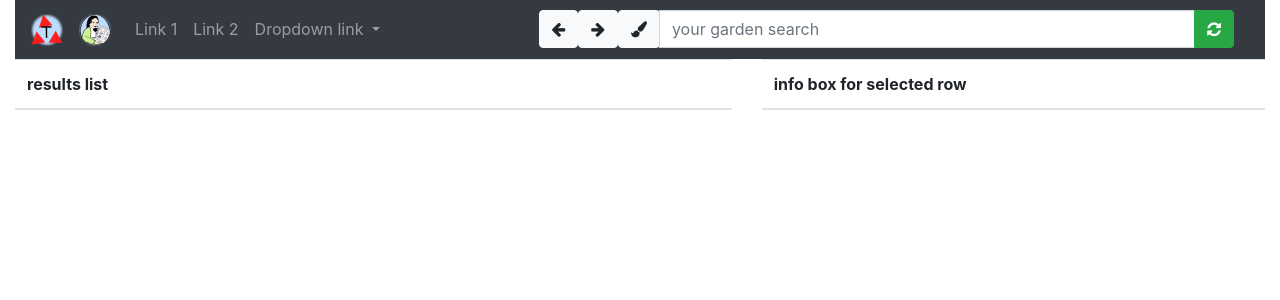
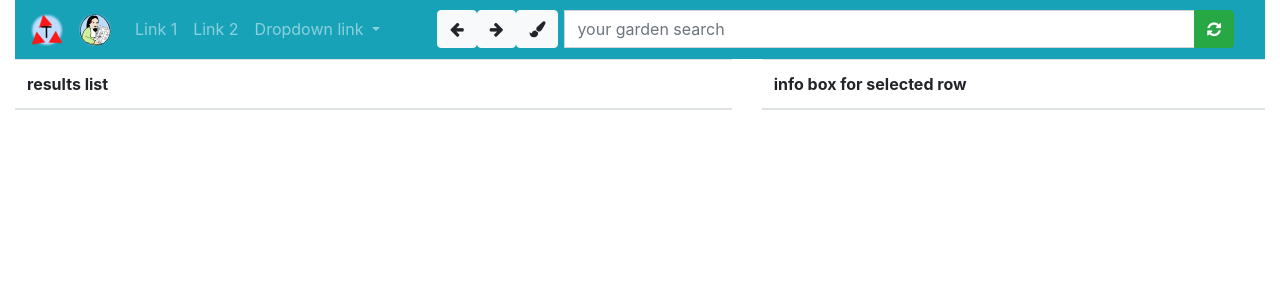
Before and after one commit to Ghini/server, a Django app: page /browse/ in a window 1280 px wide. Shown: the top 300 px of the page. Run offline with Django 3.2, Linux system fonts and the light colour scheme; lists and menus that the app fills with data are empty; some libraries are stand-ins or nearby versions.

Commit message:
work in progress, reorganizing navigation bar

```diff
--- a/browse/templates/index.html
+++ b/browse/templates/index.html
@@ -24,6 +24,17 @@
     <script src="{% static 'js/bootstrap.min.js' %}" integrity="sha384-JjSmVgyd0p3pXB1rRibZUAYoIIy6OrQ6VrjIEaFf/nJGzIxFDsf4x0xIM+B07jRM" crossorigin="anonymous"></script>
     <script src="{% static 'js/bootstrap-datepicker.min.js' %}" integrity="sha256-tW5LzEC7QjhG0CiAvxlseMTs2qJS7u3DRPauDjFJ3zo=" crossorigin="anonymous"></script>
     <!-- ./ JS libraries -->
+    <style>
+     .btn-separator:after {
+         content: ' ';
+         display: block;
+         float: left;
+         background: #ADADAD;
+         margin: 0 3px;
+         height: 34px;
+         width: 0px;
+     }
+    </style>
     <script type="text/javascript">
      var search_history, forward_history;
      var csrf_token;
@@ -237,7 +248,7 @@
     </script>
   </head>
   <body class="container-fluid">
-    <nav class="navbar navbar-expand-sm bg-dark navbar-dark">
+    <nav class="navbar navbar-expand-sm bg-info navbar-dark">
       <!-- Brand -->
       <a class="navbar-brand" href="#"><img src="{% static 'taxasoft-32.png' %}"/></a>
       <a class="navbar-brand" href="#"><img src="{% static 'ghini-32.png' %}"/></a>
@@ -263,7 +274,7 @@
           </div>
         </li>
       </ul>
-      <div class="navbar-nav col-sm-7">
+      <div class="navbar-nav col-sm-8">
         <div class="input-group">
           <button class="btn btn-light" id="pop-from-history">
             <span class="fa fa-arrow-left"></span>
@@ -274,11 +285,13 @@
             <button class="btn btn-light" id="clean-history">
               <span class="fa fa-paint-brush"></span>
             </button>
-          <input type="text" class="input-group-append form-control" id="search-filter" placeholder="your garden search">
+          <span class="btn-separator"></span>
+          <input type="text" class="form-control" id="search-filter" placeholder="your garden search">
           <div class="input-group-append">
             <button class="btn btn-success" id="search-filter-button">
               <span class="fa fa-refresh"></span>
             </button>
+          </div>
         </div>
       </div>
 
@@ -334,7 +347,7 @@
     </div>
 
     <div class="row">
-      <div class="col-7" style="height:520px;overflow-y:scroll">
+      <div class="col-7" style="height:500px;overflow-y:scroll">
         <table class="table table-hover">
           <tbody id="results-table-body">
           </tbody>
```
Also changed, not shown: browse/static/taxasoft-32.png. Lines whose indentation alone changed are shown as unchanged.
